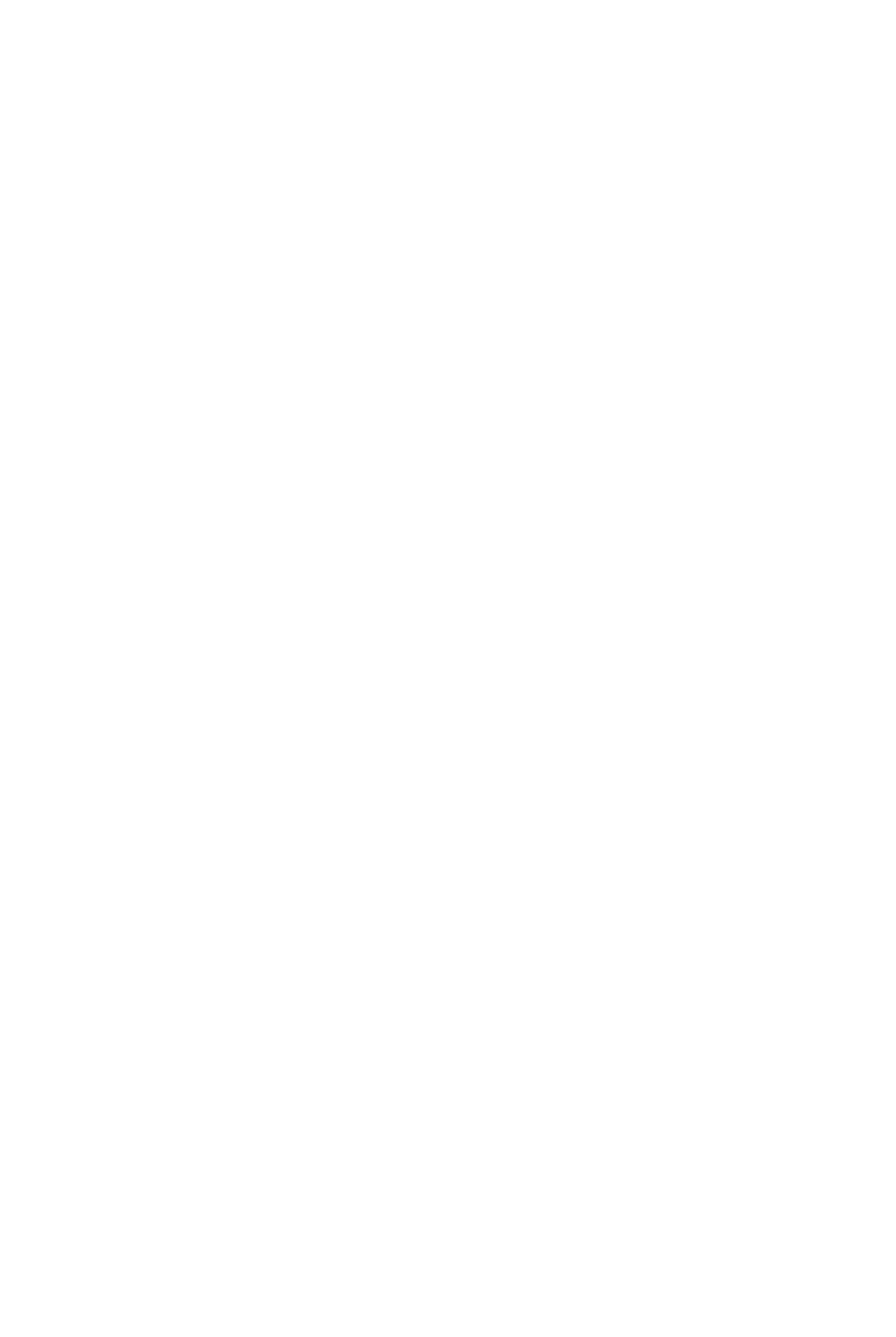
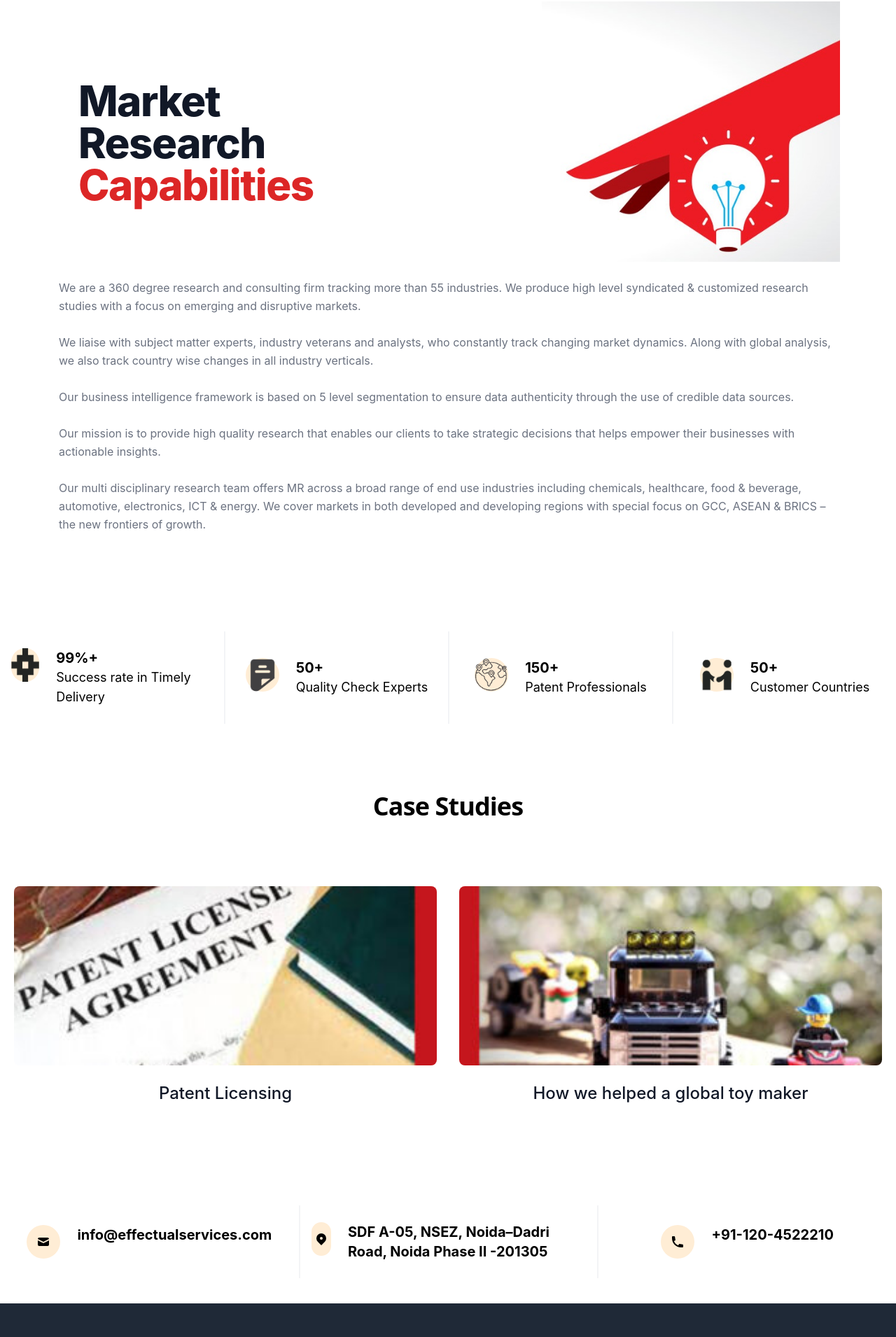
Before and after one commit to shivanshu32/eks, a React (Create React App) app: page /market-research-capabilities in a window 1280 px wide. Before the commit this address had no page. Shown: the part 110-2020 px from the top of the page at 70% size. Before the commit the page ends 800 px from the top, so only its background shows below. Built offline with nearby package versions, Linux system fonts and the light colour scheme.

Commit message:
market research capabilities

```diff
--- a/src/App.js
+++ b/src/App.js
@@ -72,6 +72,7 @@ import Marketresearchpage from './pages/marketresearchpage'
 import Infringementsearchpage from './pages/infringementsearchpage';
 import Bucketingandrankingpage from './pages/bucketingandrankingpage'
 import Patentduediligencepage from './pages/patentduediligence'
+import Marketresearchcapabilitiespage from './pages/marketresearchcapabilitiespage';
 
 import {  Routes, Route } from 'react-router-dom';
 
@@ -153,9 +154,16 @@ function App() {
     <Route path="/infringement-search" element={<Infringementsearch />} />
     <Route path="/bucketing-and-ranking" element={<Bucketingandranking />} />
     <Route path="/patent-due-diligence" element={<Patentduediligence />} />
+    <Route path="/market-research-capabilities" element={<Marketresearchcapabilities />} />
 
 
    </Routes>
+  );
+}
+
+function Marketresearchcapabilities(){
+  return(
+    <Marketresearchcapabilitiespage />
   );
 }
 
--- a/src/components/navigation.js
+++ b/src/components/navigation.js
@@ -110,6 +110,7 @@ function Navigation() {
                   <li><a href="portfolio-whitespace-analysis">Portfolio & Whitespace Analysis</a></li>
                   </ul>
                 </li>
+                <li><a href="market-research-capabilities">Market Research Capabilities</a></li>
               </ul>
             </li>
             <li className="parent"><a href="/" aria-label="Product pricing" title="Product pricing" className="font-medium tracking-wide text-gray-700 transition-colors duration-200 hover:text-deep-purple-accent-400">Expertise Domains</a>
--- /dev/null
+++ b/src/pages/marketresearchcapabilitiespage.js
@@ -0,0 +1,122 @@
+import React, { Component } from 'react';
+import Navigation from '../components/navigation'
+import Footer from '../components/footer'
+
+class marketresearchcapabilitiespage extends Component {
+    render() {
+        return (
+            <div>
+            <Navigation />
+            <div class="relative bg-white overflow-hidden bg-black">
+    <div class=" mx-auto ">
+      <div class="relative z-10 pb-8  sm:pb-16 md:pb-20 lg:max-w-2xl lg:w-full ">
+
+        <main class="mx-auto max-w-5xl px-4 sm:mt-12 sm:px-6 md:mt-16  lg:px-8 xl:mt-28">
+          <div class="sm:text-center lg:text-left">
+            <h1 class="px-20 text-2xl tracking-tight font-extrabold text-gray-900 sm:text-5xl md:text-6xl">
+              <span class="block xl:inline">Market Research<br />
+                <span class="block text-red-600 xl:inline">Capabilities</span> </span>
+
+            </h1>
+
+
+          </div>
+        </main>
+      </div>
+    </div>
+    <div class="lg:absolute lg:inset-y-0 lg:right-20 lg:w-1/3">
+      <img class="h-56 w-full  sm:h-64 md:h-96 lg:w-full lg:h-full object-contain" src="images/banner-patent.jpg" alt="" />
+    </div>
+  </div>
+
+                    <section class="text-gray-600 px-16 body-font">
+                      <div class="container px-5 py-6 mx-auto">
+                        <div class="flex flex-wrap w-full mb-20">
+
+                          <p class=" w-full leading-relaxed text-gray-500">
+                          We are a 360 degree research and consulting firm tracking more than 55 industries. We produce high level syndicated & customized research studies with a focus on emerging and disruptive markets.
+<br /><br />
+
+We liaise with subject matter experts, industry veterans and analysts, who constantly track changing market dynamics.
+Along with global analysis, we also track country wise changes in all industry verticals.
+
+<br /><br />
+Our business intelligence framework is based on 5 level segmentation to ensure data authenticity through the use of credible data sources.
+<br /><br />
+
+Our mission is to provide high quality research that enables our clients to take strategic decisions that helps empower their businesses with actionable insights.
+
+<br /><br />
+Our multi disciplinary research team offers MR across a broad range of end use industries including chemicals, healthcare, food & beverage, automotive, electronics, ICT & energy. We cover markets in both developed and developing regions with special focus on GCC, ASEAN & BRICS – the new frontiers of growth.
+
+
+</p>
+
+                        </div>
+
+                      </div>
+                    </section>
+
+                    <div class="relative w-full flex">
+                      <div class="rounded-lg w-full grid grid-flow-row sm:grid-flow-row grid-cols-1 sm:grid-cols-4 py-9 divide-y-2 sm:divide-y-0 sm:divide-x-2 divide-gray-100 bg-white-500 z-10">
+                        <div class="flex items-center justify-start sm:justify-center py-4 sm:py-6 w-8/12 px-4 sm:w-auto mx-auto sm:mx-0">
+                          <div class="flex mx-auto w-full sm:w-auto">
+                            <div class="flex items-center justify-center bg-orange-100 py-4 w-12 h-12 mr-6 rounded-full"><img src="images/technical.png" class="h-12 w-12" /></div><div class="flex flex-col"><p class="text-xl text-black-600 font-bold">99%+</p><p class="text-lg text-black-500">Success rate in Timely Delivery</p></div></div></div>
+                            <div class="flex items-center justify-start sm:justify-center py-4 sm:py-6 w-8/12 px-4 sm:w-auto mx-auto sm:mx-0"><div class="flex mx-auto w-30 sm:w-auto"><div class="flex items-center justify-center bg-orange-100 w-12 h-12 mr-6 rounded-full"><img src="images/project.png" class="h-12 w-12" /></div><div class="flex flex-col"><p class="text-xl text-black-600 font-bold">50+</p><p class="text-lg text-black-500">Quality Check Experts</p></div></div></div>
+                            <div class="flex items-center justify-start sm:justify-center py-4 sm:py-6 w-8/12 px-4 sm:w-auto mx-auto sm:mx-0"><div class="flex mx-auto w-30 sm:w-auto"><div class="flex items-center justify-center bg-orange-100 w-12 h-12 mr-6 rounded-full"><img src="images/customer.png" class="h-12 w-12" /></div><div class="flex flex-col"><p class="text-xl text-black-600 font-bold">150+</p><p class="text-lg text-black-500">Patent Professionals</p></div></div></div>
+                            <div class="flex items-center justify-start sm:justify-center py-4 sm:py-6 w-8/12 px-4 sm:w-auto mx-auto sm:mx-0"><div class="flex mx-auto w-30 sm:w-auto"><div class="flex items-center justify-center bg-orange-100 w-12 h-12 mr-6 rounded-full"><img src="images/client.png" class="h-12 w-12" /></div><div class="flex flex-col"><p class="text-xl text-black-600 font-bold">50+</p><p class="text-lg text-black-500">Customer Countries</p></div></div></div>
+                          </div>
+                          <div class="absolute bg-black-600 opacity-5 w-11/12 roudned-lg h-64 sm:h-48 top-0 mt-8 mx-auto left-0 right-0" ></div>
+                    </div>
+
+<h2 class="mt-16 font-sans text-3xl font-bold tracking-tight text-center text-black sm:text-4xl sm:leading-none">
+Case Studies
+</h2>
+<section class="text-gray-600 body-font">
+<div class="container px-5 py-24 mx-auto">
+<div class="flex flex-wrap -mx-4 -mb-10 text-center">
+  <div class="sm:w-1/2 mb-10 px-4">
+    <div class="rounded-lg h-64 overflow-hidden">
+      <img alt="content" class="object-cover object-center h-full w-full" src="images/slide-2-2-300x229.jpg" />
+    </div>
+    <h2 class="title-font text-2xl font-medium text-gray-900 mt-6 mb-3">Patent Licensing</h2>
+
+  </div>
+  <div class="sm:w-1/2 mb-10 px-4">
+    <div class="rounded-lg h-64 overflow-hidden">
+      <img alt="content" class="object-cover object-center h-full w-full" src="images/slide-1-2-300x229.jpg" />
+    </div>
+    <h2 class="title-font text-2xl font-medium text-gray-900 mt-6 mb-3">How we helped a global toy maker</h2>
+
+  </div>
+</div>
+</div>
+</section>
+
+
+
+<div class="relative w-full flex">
+<div class="rounded-lg w-full grid grid-flow-row sm:grid-flow-row grid-cols-1 sm:grid-cols-3 py-9 divide-y-2 sm:divide-y-0 sm:divide-x-2 divide-gray-100 bg-white-500 z-10">
+    <div class="flex items-center justify-start sm:justify-center py-4 sm:py-6 w-8/12 px-4 sm:w-auto mx-auto sm:mx-0"><div class="flex mx-auto w-full sm:w-auto"><div class="flex items-center justify-center bg-orange-100 py-4 w-12 h-12 mr-6 rounded-full"><svg xmlns="http://www.w3.org/2000/svg" className="h-5 w-5" viewBox="0 0 20 20" fill="currentColor">
+      <path d="M2.003 5.884L10 9.882l7.997-3.998A2 2 0 0016 4H4a2 2 0 00-1.997 1.884z" />
+      <path d="M18 8.118l-8 4-8-4V14a2 2 0 002 2h12a2 2 0 002-2V8.118z" />
+    </svg></div><div class="flex flex-col"><p class="text-xl text-black-600 font-bold">info@effectualservices.com</p></div></div></div>
+
+    <div class="flex items-center justify-start sm:justify-center py-4 sm:py-6 w-8/12 px-4 sm:w-auto mx-auto sm:mx-0"><div class="flex mx-auto w-30 sm:w-auto"><div class="flex items-center justify-center bg-orange-100 w-12 h-12 mr-6 rounded-full"><svg xmlns="http://www.w3.org/2000/svg" className="h-5 w-5" viewBox="0 0 20 20" fill="currentColor">
+      <path fillRule="evenodd" d="M5.05 4.05a7 7 0 119.9 9.9L10 18.9l-4.95-4.95a7 7 0 010-9.9zM10 11a2 2 0 100-4 2 2 0 000 4z" clipRule="evenodd" />
+    </svg></div><div class="flex flex-col"><p class="text-xl text-black-600 font-bold">SDF A-05, NSEZ, Noida–Dadri Road, Noida Phase II -201305</p></div></div></div>
+
+    <div class="flex items-center justify-start sm:justify-center py-4 sm:py-6 w-8/12 px-4 sm:w-auto mx-auto sm:mx-0"><div class="flex mx-auto w-30 sm:w-auto"><div class="flex items-center justify-center bg-orange-100 w-12 h-12 mr-6 rounded-full"><svg xmlns="http://www.w3.org/2000/svg" className="h-5 w-5" viewBox="0 0 20 20" fill="currentColor">
+      <path d="M2 3a1 1 0 011-1h2.153a1 1 0 01.986.836l.74 4.435a1 1 0 01-.54 1.06l-1.548.773a11.037 11.037 0 006.105 6.105l.774-1.548a1 1 0 011.059-.54l4.435.74a1 1 0 01.836.986V17a1 1 0 01-1 1h-2C7.82 18 2 12.18 2 5V3z" />
+    </svg></div><div class="flex flex-col"><p class="text-xl text-black-600 font-bold">+91-120-4522210</p></div></div></div>
+
+</div>
+  <div class="absolute bg-black-600 opacity-5 w-11/12 roudned-lg h-64 sm:h-48 top-0 mt-8 mx-auto left-0 right-0"></div>
+</div>
+            <Footer />
+        </div>
+        );
+    }
+}
+
+export default marketresearchcapabilitiespage;
```
